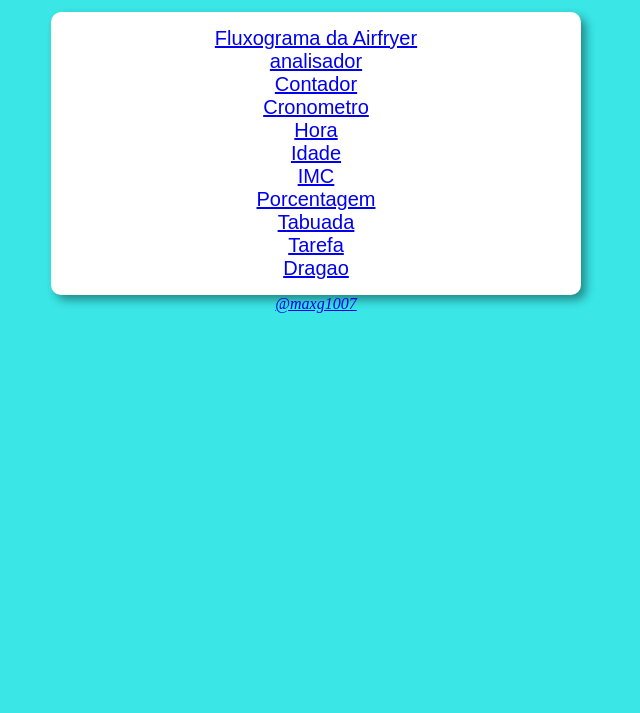
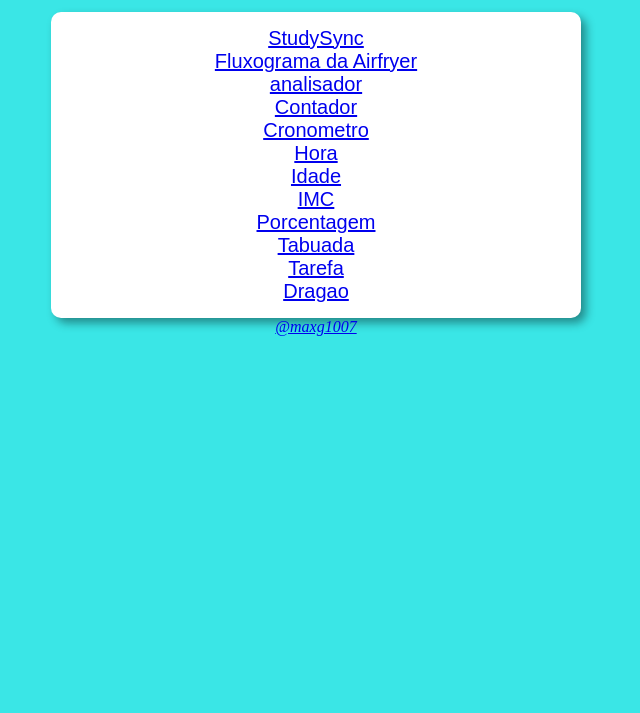
Before and after one commit to maxg100707/Portifolio, a plain HTML site: page index.html in a window 1280 px wide. Shown: the part 87-800 px from the top of the page, without its empty margins (324-964 px from the left). Drawn offline with Linux system fonts and the light colour scheme.

Commit message:
Update index.html

```diff
--- a/index.html
+++ b/index.html
@@ -11,6 +11,8 @@
         <h1>Portifolio</h1>
     </header>
     <section>
+         <a href="https://studysync.shop/index.html">StudySync</a>
+        <br>
         <a href="https://maxg100707.github.io/airfyer/">Fluxograma da Airfryer</a>
         <br>
         <a href="https://maxg100707.github.io/Analisador/">analisador</a>
```
